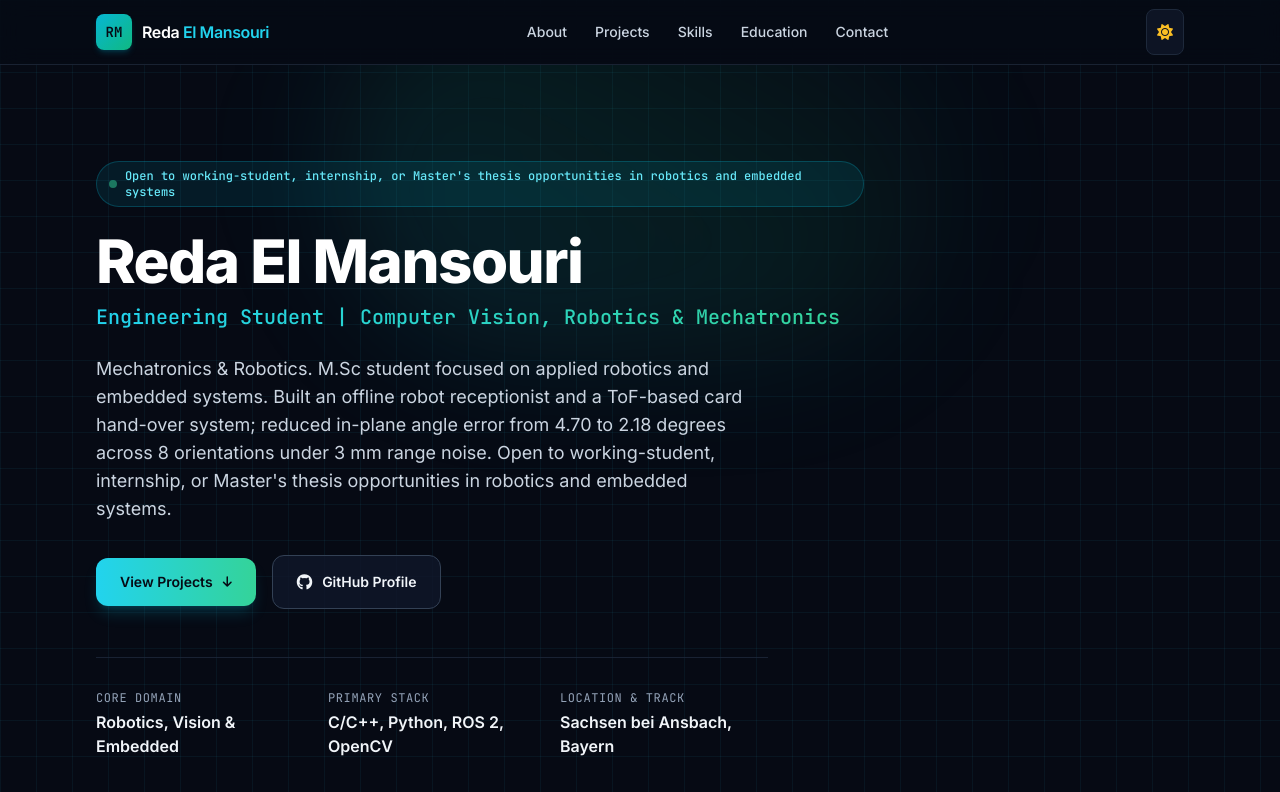
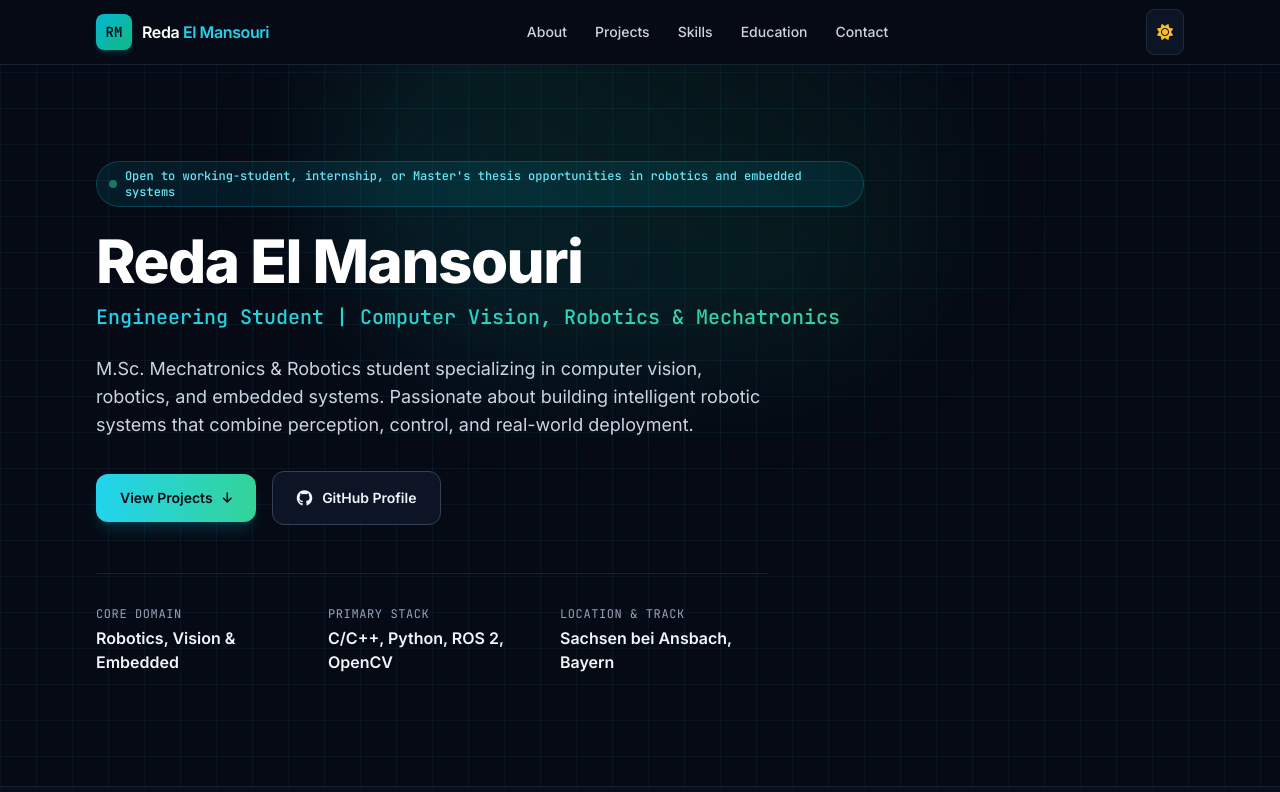
Before and after one commit to RedaElMansouri3/RedaElMansouri3.github.io, a plain HTML site: page index.html in a window 1280 px wide. Shown: the top 792 px of the page. Drawn offline with nearby package versions, Linux system fonts and the light colour scheme.

Commit message:
Update index.html

```diff
--- a/index.html
+++ b/index.html
@@ -152,7 +152,7 @@
 
                     <!-- Concise Bio -->
                     <p class="mt-6 text-base sm:text-lg text-slate-600 dark:text-slate-300 leading-relaxed max-w-2xl">
-                        Mechatronics &amp; Robotics. M.Sc student focused on applied robotics and embedded systems. Built an offline robot receptionist and a ToF-based card hand-over system; reduced in-plane angle error from 4.70 to 2.18 degrees across 8 orientations under 3 mm range noise. Open to working-student, internship, or Master's thesis opportunities in robotics and embedded systems.
+                        M.Sc. Mechatronics &amp; Robotics student specializing in computer vision, robotics, and embedded systems. Passionate about building intelligent robotic systems that combine perception, control, and real-world deployment.
                     </p>
 
                     <!-- Primary CTAs -->
```
